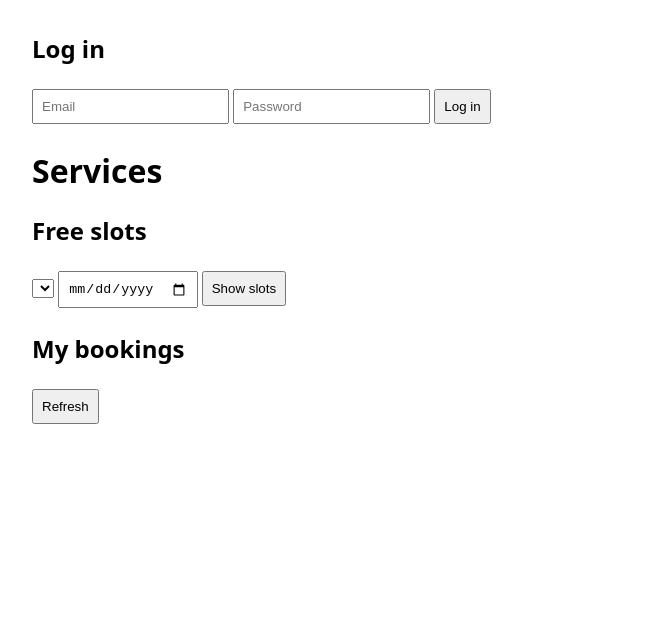
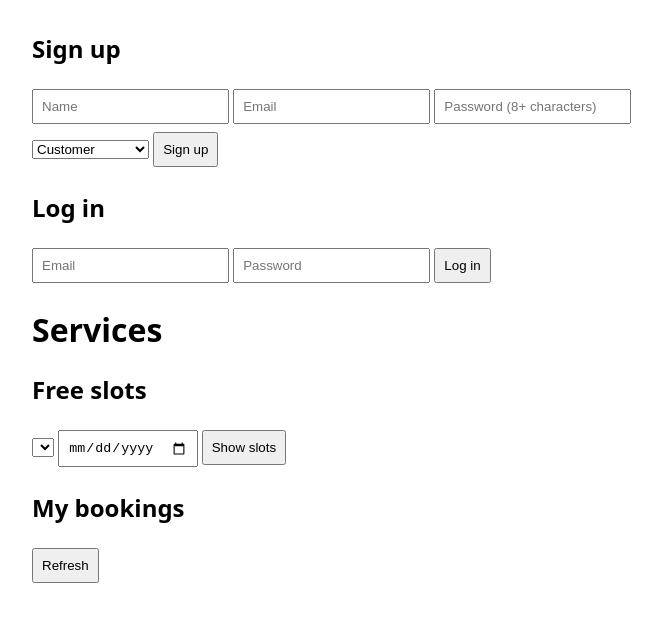
Before and after one commit to sarb2007/booking-app, a plain HTML site: page static/index.html in a window 1280 px wide. Shown: the whole page, without its empty margins (308-970 px from the left). Drawn offline with Linux system fonts and the light colour scheme; no server answers.

Commit message:
Add sign up form

```diff
--- a/static/app.js
+++ b/static/app.js
@@ -147,3 +147,27 @@ async function cancelBooking(id) {
   });
   loadBookings();
 }
+
+// register function
+async function register() {
+  const msg = document.getElementById("signup-msg");
+  const res = await fetch("/register", {
+    method: "POST",
+    headers: {"Content-Type": "application/json"},
+    body: JSON.stringify({
+      name: document.getElementById("su-name").value,
+      email: document.getElementById("su-email").value,
+      password: document.getElementById("su-password").value,
+      role: document.getElementById("su-role").value,
+    }),
+  });
+  if (res.status === 201) {
+    msg.textContent = "Account created. You can log in now.";
+  } else if (res.status === 409) {
+    msg.textContent = "That email is already registered";
+  } else if (res.status === 422) {
+    msg.textContent = "Check your details (password needs 8+ characters)";
+  } else {
+    msg.textContent = "Something went wrong";
+  }
+}
--- a/static/index.html
+++ b/static/index.html
@@ -7,6 +7,18 @@
   <link rel="stylesheet" href="style.css">
 </head>
 <body>
+    <!-- sign up form -->
+    <h2>Sign up</h2>
+    <input id="su-name" placeholder="Name">
+    <input id="su-email" placeholder="Email">
+    <input id="su-password" type="password" placeholder="Password (8+ characters)">
+    <select id="su-role">
+    <option value="customer">Customer</option>
+    <option value="owner">Business owner</option>
+    </select>
+    <button onclick="register()">Sign up</button>
+    <p id="signup-msg"></p>
+
     <!-- login form -->
     <h2>Log in</h2>
     <input id="email" placeholder="Email">
```
